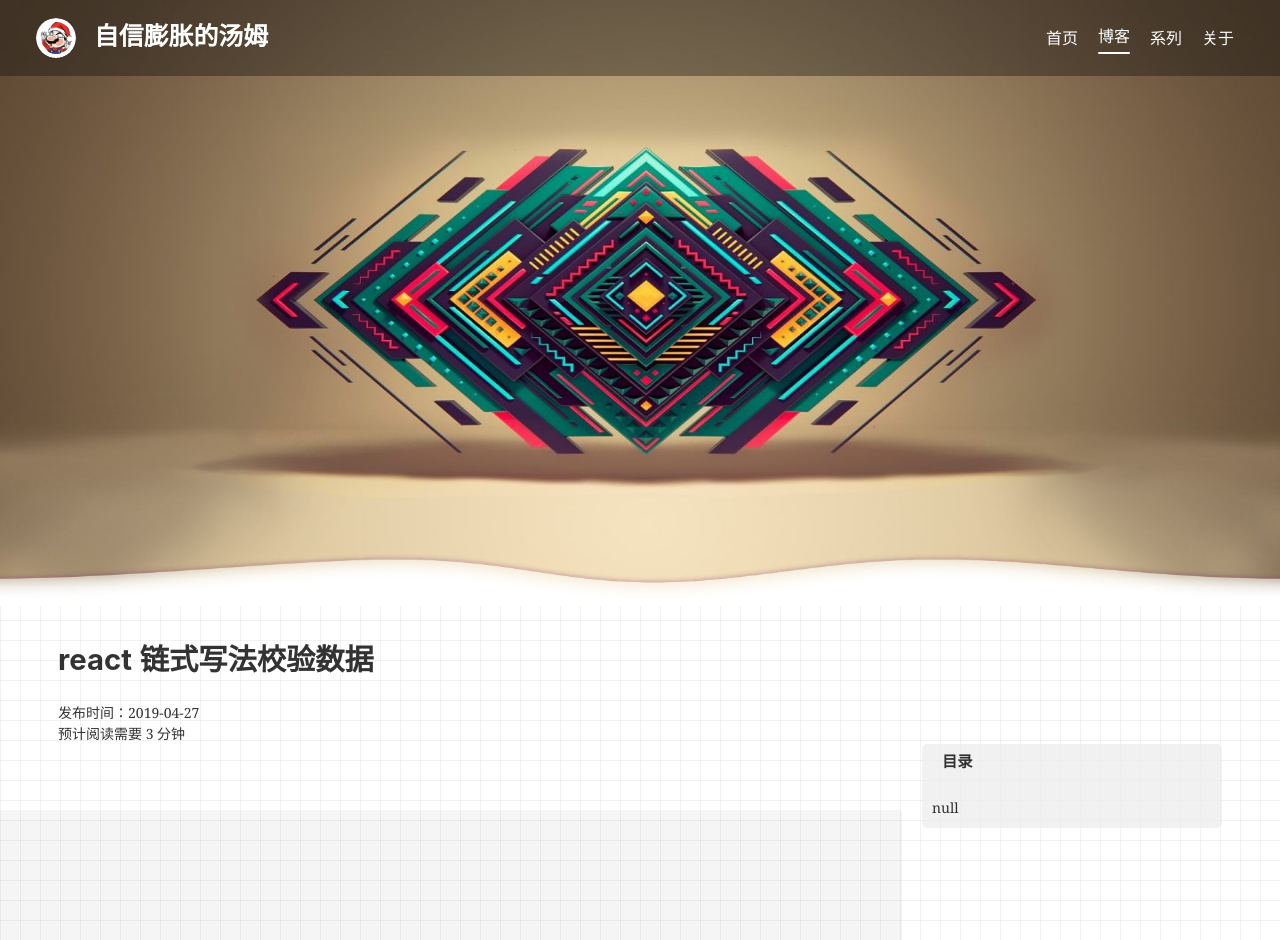
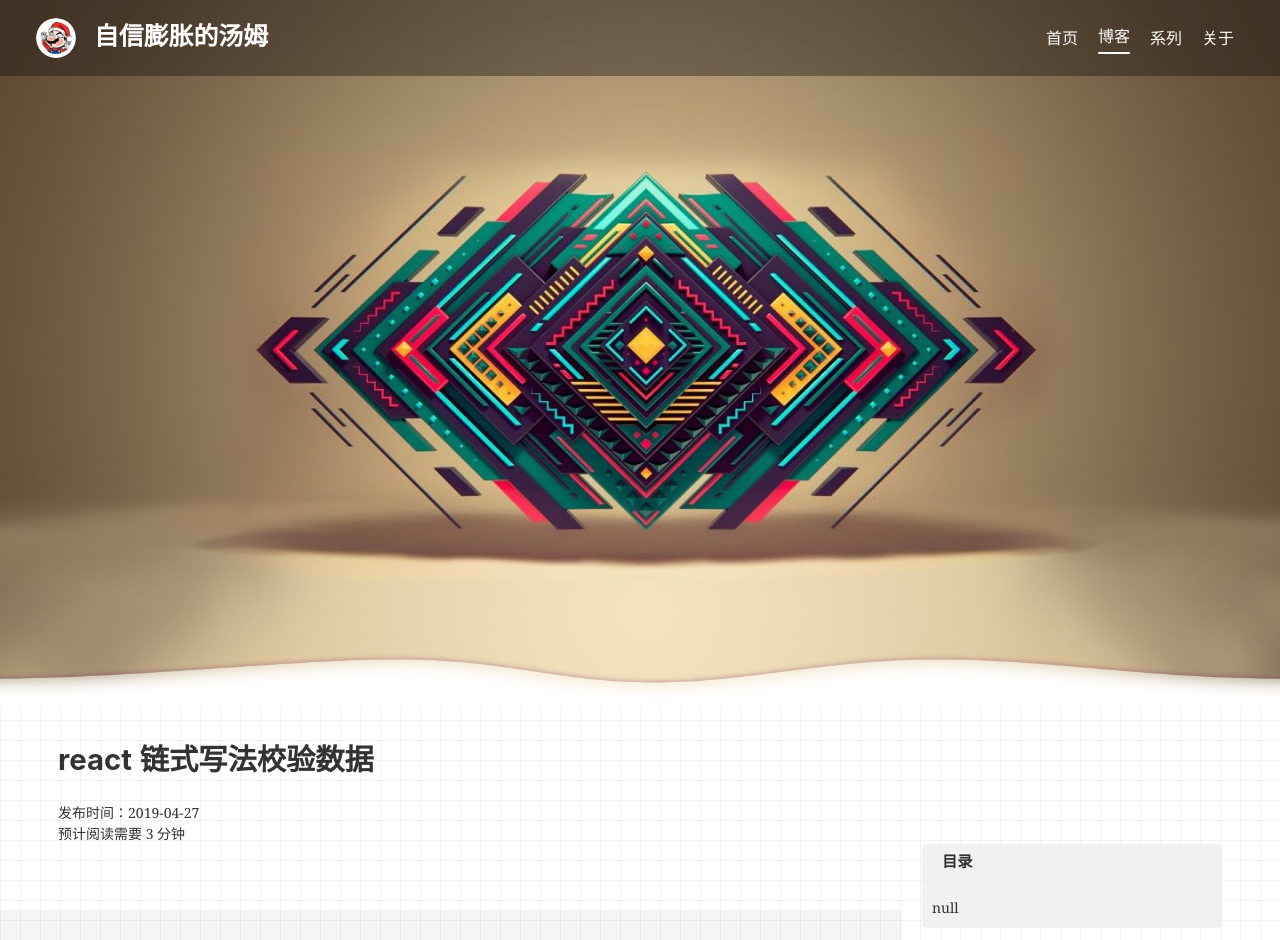
Before and after one commit to qq444716720/blog, a Gatsby site: page /detail/2 in a window 1280 px wide. Shown: the top 940 px of the page. Built offline with nearby package versions, Linux system fonts and the light colour scheme; Gatsby itself is replaced by a stand-in of ours; some packages are replaced by stand-ins of ours; code samples lack their colours.

Commit message:
style: update

```diff
--- a/src/components/Banner/index.less
+++ b/src/components/Banner/index.less
@@ -3,7 +3,7 @@
   overflow: hidden;
   img {
     width : 100vw;
-    height: 600px;
+    height: 700px;
   }
 
   .banner-box {
--- a/src/templates/detail.js
+++ b/src/templates/detail.js
@@ -42,7 +42,7 @@ export const pageQuery = graphql`
         title
         featuredImage {
           childImageSharp {
-            fluid(maxWidth: 800) {
+            fluid(maxWidth: 1920) {
               aspectRatio
               base64
               sizes
```
